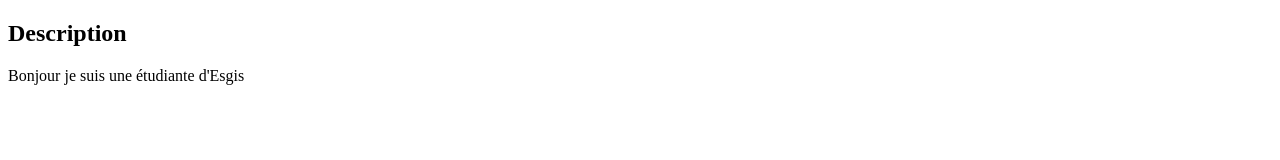
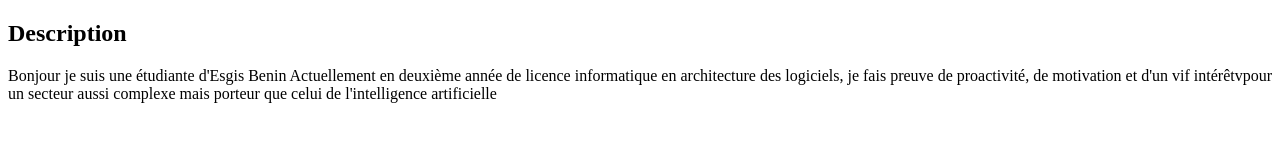
Before and after one commit to FaoOket/git-mon-cv, a plain HTML site: page index.html in a window 1280 px wide. Drawn offline with Linux system fonts and the light colour scheme.

Commit message:
Modification de la description

```diff
--- a/index.html
+++ b/index.html
@@ -10,7 +10,14 @@
 <body>
     <section>
         <h1>Description</h1>
-        <p>Bonjour je suis une étudiante d'Esgis</p>
+        <p>Bonjour je suis une étudiante d'Esgis Benin
+            Actuellement en deuxième année de licence
+            informatique en architecture des logiciels,
+            je fais preuve de proactivité, de motivation
+            et d'un vif intérêtvpour un secteur aussi
+            complexe mais porteur que celui de
+            l'intelligence artificielle
+        </p>
     </section>
 </body>
 </html>
```
